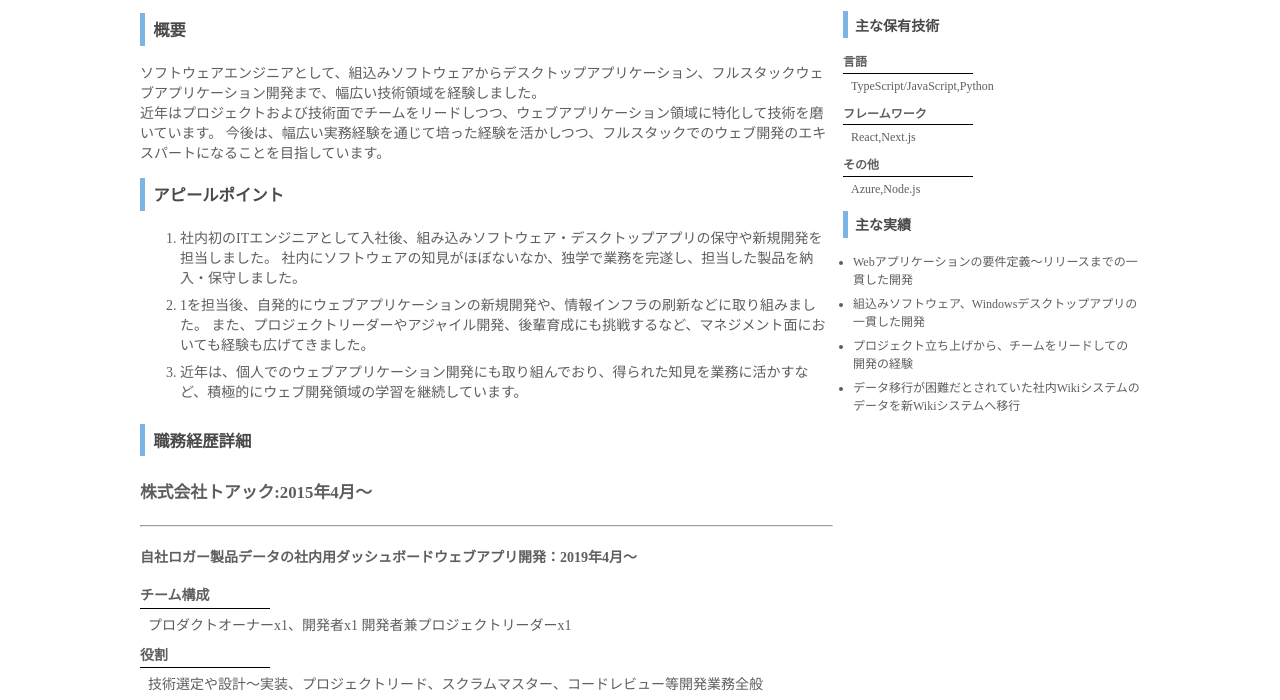
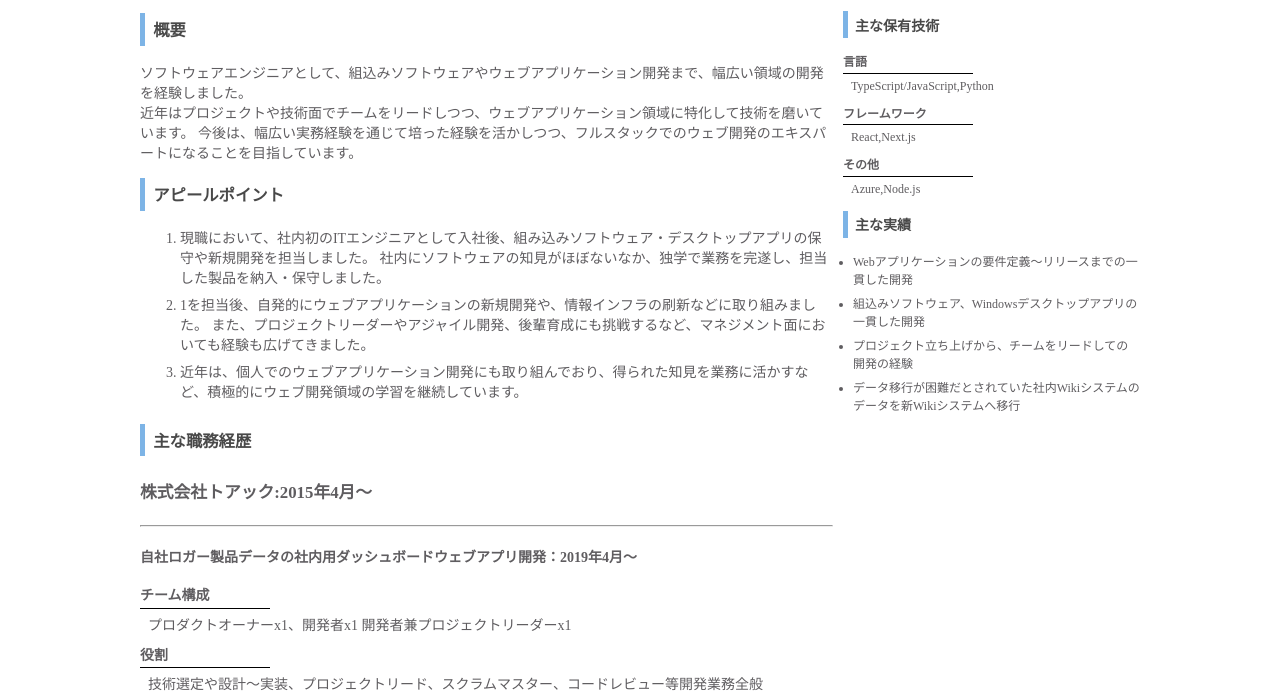
Before and after one commit to isobe-h/isobe-h.github.io, a website: page index.html in a window 1280 px wide. Shown: the part 83-783 px from the top of the page. Drawn offline with Linux system fonts and the light colour scheme.

Commit message:
文章のブラッシュアップ

```diff
--- a/index.html
+++ b/index.html
@@ -20,13 +20,13 @@
      <div id="left">
       <h3>概要</h3>
       <p>
-        ソフトウェアエンジニアとして、組込みソフトウェアからデスクトップアプリケーション、フルスタックウェブアプリケーション開発まで、幅広い技術領域を経験しました。<br>
-        近年はプロジェクトおよび技術面でチームをリードしつつ、ウェブアプリケーション領域に特化して技術を磨いています。
+        ソフトウェアエンジニアとして、組込みソフトウェアやウェブアプリケーション開発まで、幅広い領域の開発を経験しました。<br>
+        近年はプロジェクトや技術面でチームをリードしつつ、ウェブアプリケーション領域に特化して技術を磨いています。
         今後は、幅広い実務経験を通じて培った経験を活かしつつ、フルスタックでのウェブ開発のエキスパートになることを目指しています。
       </p>
       <h3>アピールポイント</h3>
       <ol>
-        <li>社内初のITエンジニアとして入社後、組み込みソフトウェア・デスクトップアプリの保守や新規開発を担当しました。
+        <li>現職において、社内初のITエンジニアとして入社後、組み込みソフトウェア・デスクトップアプリの保守や新規開発を担当しました。
           社内にソフトウェアの知見がほぼないなか、独学で業務を完遂し、担当した製品を納入・保守しました。
         </li>
         <li>
@@ -35,7 +35,7 @@
         </li>
         <li>近年は、個人でのウェブアプリケーション開発にも取り組んでおり、得られた知見を業務に活かすなど、積極的にウェブ開発領域の学習を継続しています。</li>
       </ol>
-      <h3>職務経歴詳細</h3>
+      <h3>主な職務経歴</h3>
       <h4 class="company">株式会社トアック:2015年4月〜</h4>
       <hr />
       <h4>
```
